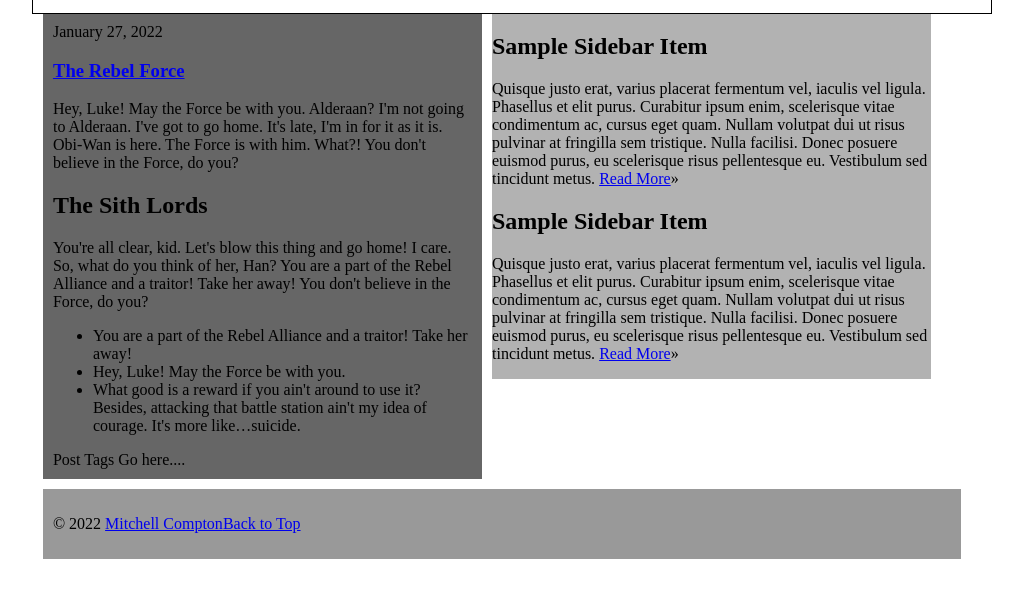
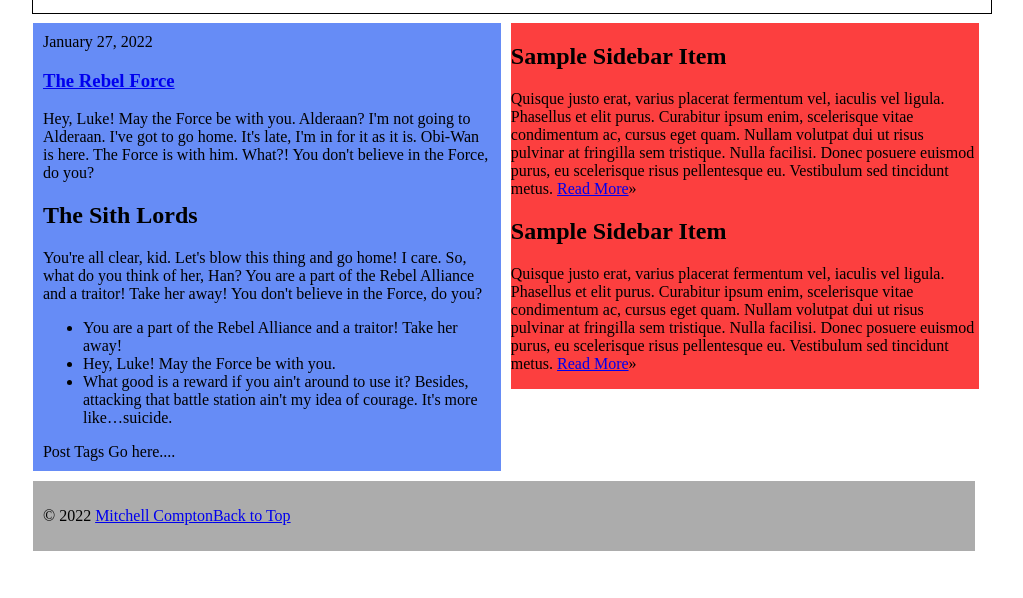
Before and after one commit to MCdaHammer/ifsc-3342, a plain HTML site: page grid-demo/index.html in a window 1280 px wide. Shown: the part 198-796 px from the top of the page, without its empty margins (128-1151 px from the left). Drawn offline with Linux system fonts and the light colour scheme.

Commit message:
cant_quite_get_header_right

```diff
--- a/grid-demo/assets/css/stylesheet.css
+++ b/grid-demo/assets/css/stylesheet.css
@@ -35,32 +35,32 @@ background-image:url("https://s3-us-west-2.amazonaws.com/s.cdpn.io/7248/grid-1.p
 }
 
 header.primary {
-  background: rgba(207, 240, 23, 0.4);
-  width: 95.833%;
+  background: rgba(191, 224, 2, 0.692);
+  width: 98.337%;
   margin: 1.041%;
   float: left;
-  padding: 2.083%;
 }
 
 #content {
-  background: rgba(0, 0, 0, 0.6);
+  background: rgba(0, 64, 240, 0.6);
   float: left;
-  width: 45.833%;
-  margin-left: 1.041%;
+  width: 48.837%;
   padding: 1.041%;
+  margin-top: 1.041%;
 }
 
 aside {
-  width: 45.833%;
+  width: 48.837%;
   float: left;
-  background: rgba(0, 0, 0, 0.3);
+  background: rgba(252, 0, 0, 0.753);
   margin-left: 1.041%;
+  margin-top: 1.041%;
 }
 
 footer.primary {
-  background: rgba(0, 0, 0, 0.4);
-  width: 95.833%;
-  margin: 1.041%;
+  background: rgba(49, 49, 49, 0.4);
+  width: 98.337%;
   float: left;
   padding: 1.041%;
+  margin-top: 1.041%;
 }
```
